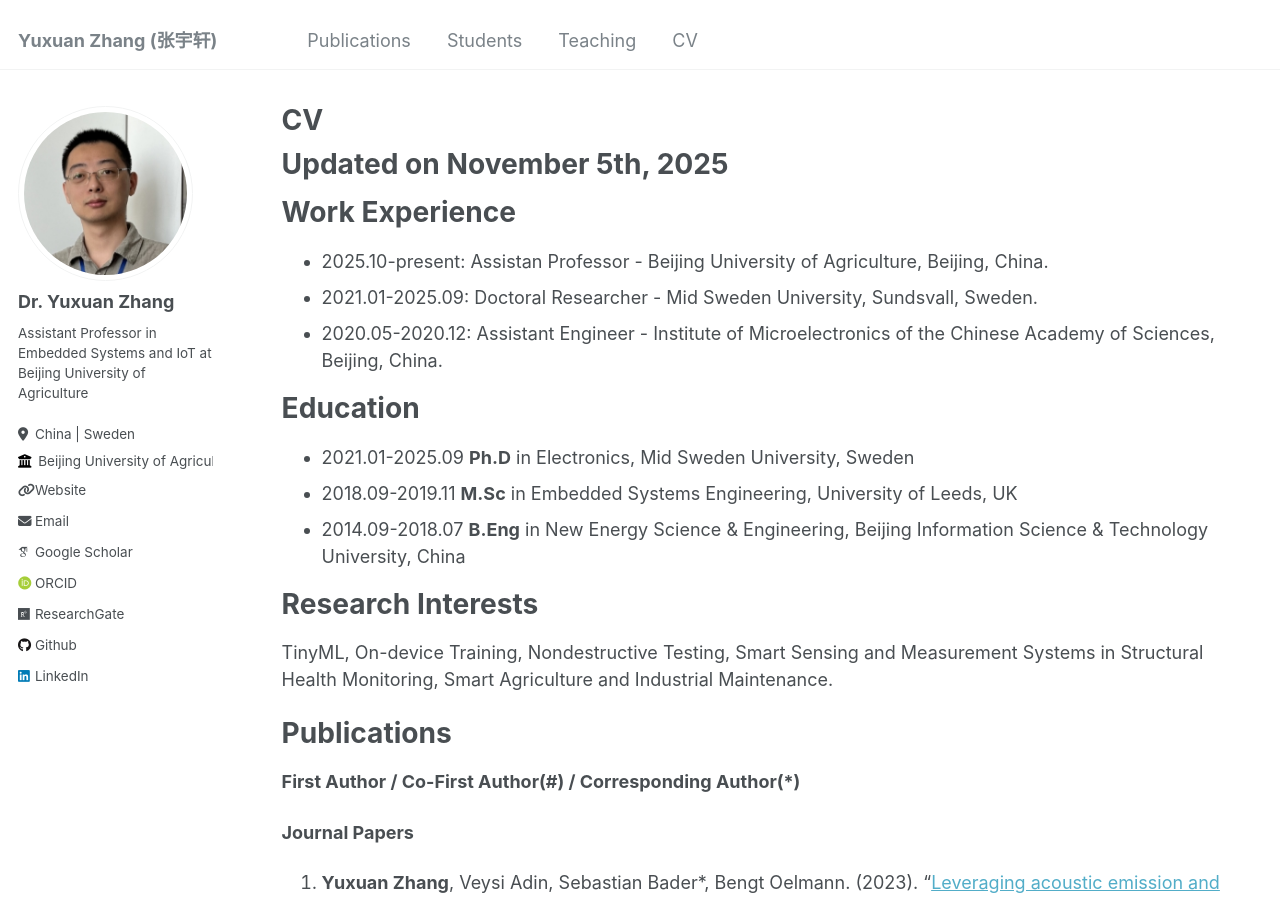
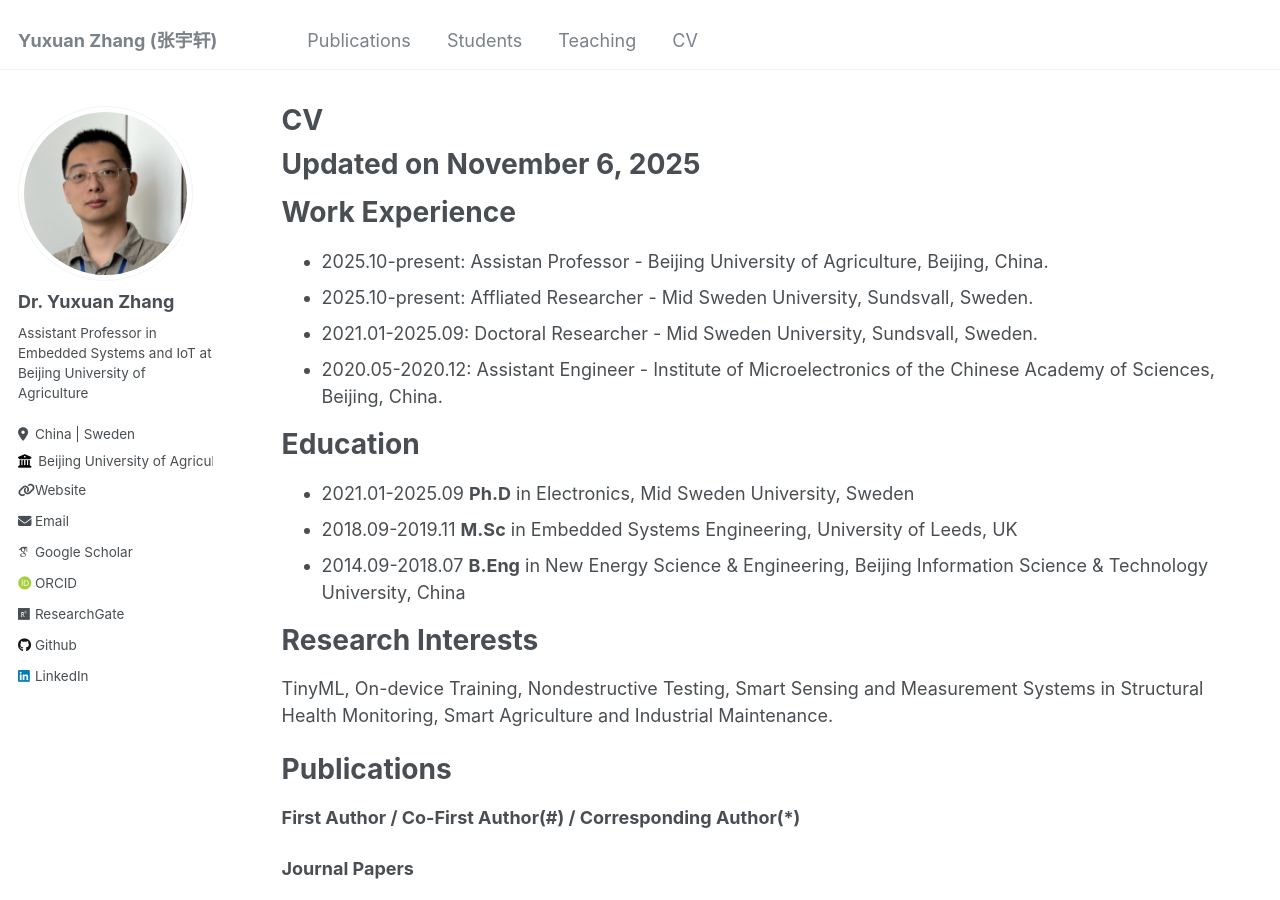
Before and after one commit to YuxuanZhang-96/YuxuanZhang-96.github.io, a Jekyll site: the page built from _pages/cv.md, in a window 1280 px wide and 900 px high. Built offline with Jekyll 4.4.1, drawn with Linux system fonts in a browser that asks for light colours; some web fonts are replaced.

Commit message:
Update cv.md

```diff
--- a/_pages/cv.md
+++ b/_pages/cv.md
@@ -9,14 +9,15 @@ redirect_from:
 
 {% include base_path %}
 
-Updated on November 5th, 2025
+Updated on November 6, 2025
 ======
 
 Work Experience
 ======
-* 2025.10-present: Assistan Professor  - Beijing University of Agriculture, Beijing, China.
-* 2021.01-2025.09: Doctoral Researcher - Mid Sweden University, Sundsvall, Sweden.
-* 2020.05-2020.12: Assistant Engineer  - Institute of Microelectronics of the Chinese Academy of Sciences, Beijing, China.
+* 2025.10-present: Assistan Professor   - Beijing University of Agriculture, Beijing, China.
+* 2025.10-present: Affliated Researcher - Mid Sweden University, Sundsvall, Sweden.
+* 2021.01-2025.09: Doctoral Researcher  - Mid Sweden University, Sundsvall, Sweden.
+* 2020.05-2020.12: Assistant Engineer   - Institute of Microelectronics of the Chinese Academy of Sciences, Beijing, China.
 
 Education
 ======
```
